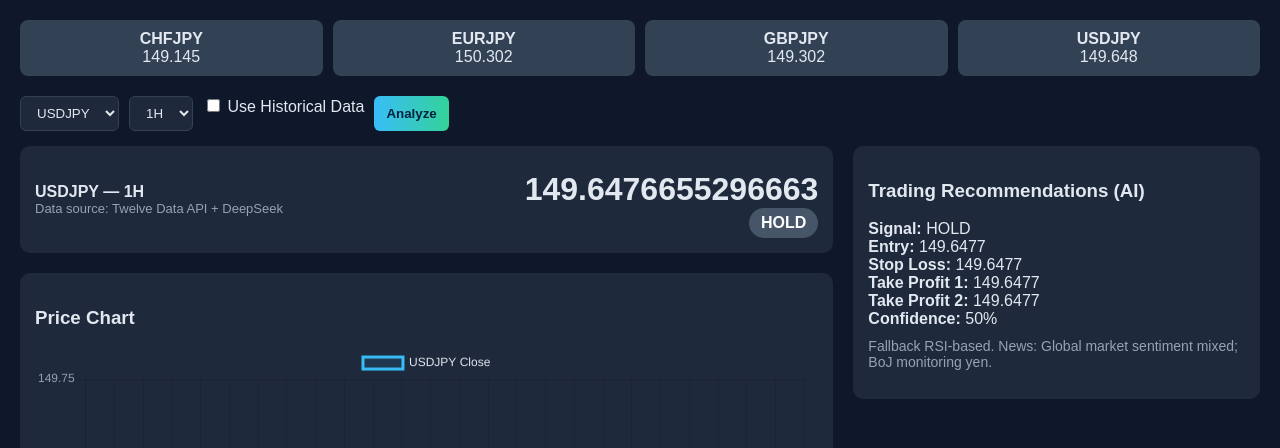
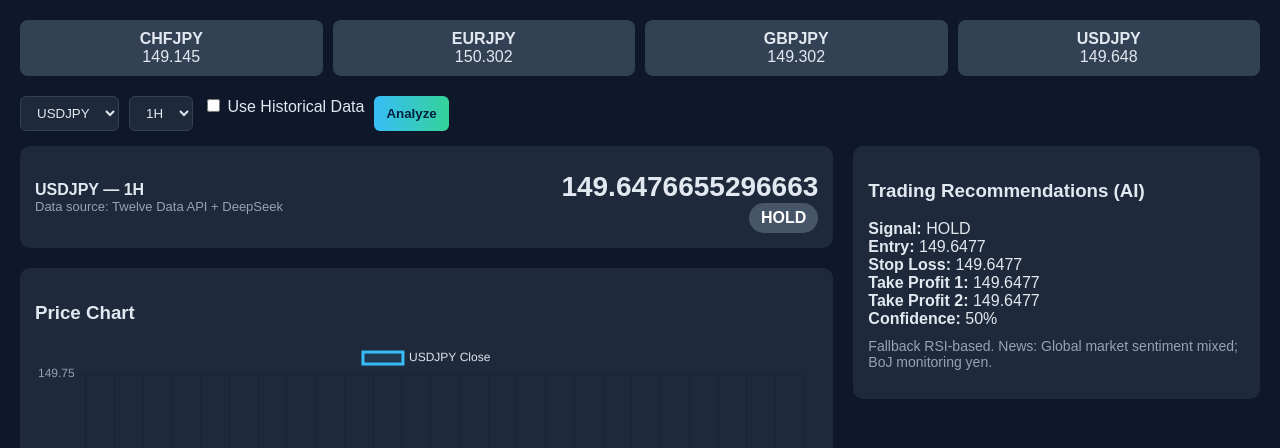
Before and after one commit to andromanxxxx-gif/forex-analysis-system, a Flask app: template dashboard/template/index.html in a window 1280 px wide. Shown: the part 54-502 px from the top of the page. Run offline with Flask 3, Linux system fonts and the light colour scheme; the template is opened without the code that fills it, so the values that code supplies are empty.

Commit message:
Update index.html

```diff
--- a/dashboard/template/index.html
+++ b/dashboard/template/index.html
@@ -15,7 +15,7 @@
     .card{background:#1e293b;border-radius:10px;padding:15px;margin-bottom:20px;}
     .grid{display:grid;grid-template-columns:2fr 1fr;gap:20px;}
     @media(max-width:900px){.grid{grid-template-columns:1fr;}}
-    .big-price{font-size:32px;font-weight:bold;margin-top:10px;}
+    .big-price{font-size:28px;font-weight:bold;margin-top:10px;}
     .badge{display:inline-block;padding:6px 12px;border-radius:20px;font-weight:bold;}
     .buy{background:#10b981;color:#022c22;}
     .sell{background:#ef4444;color:#fff;}
@@ -57,7 +57,7 @@
 
         <div class="card">
           <h3>Price Chart</h3>
-          <canvas id="priceChart" style="height:350px"></canvas>
+          <canvas id="priceChart" style="height:220px"></canvas>
         </div>
 
         <div class="card">
```
